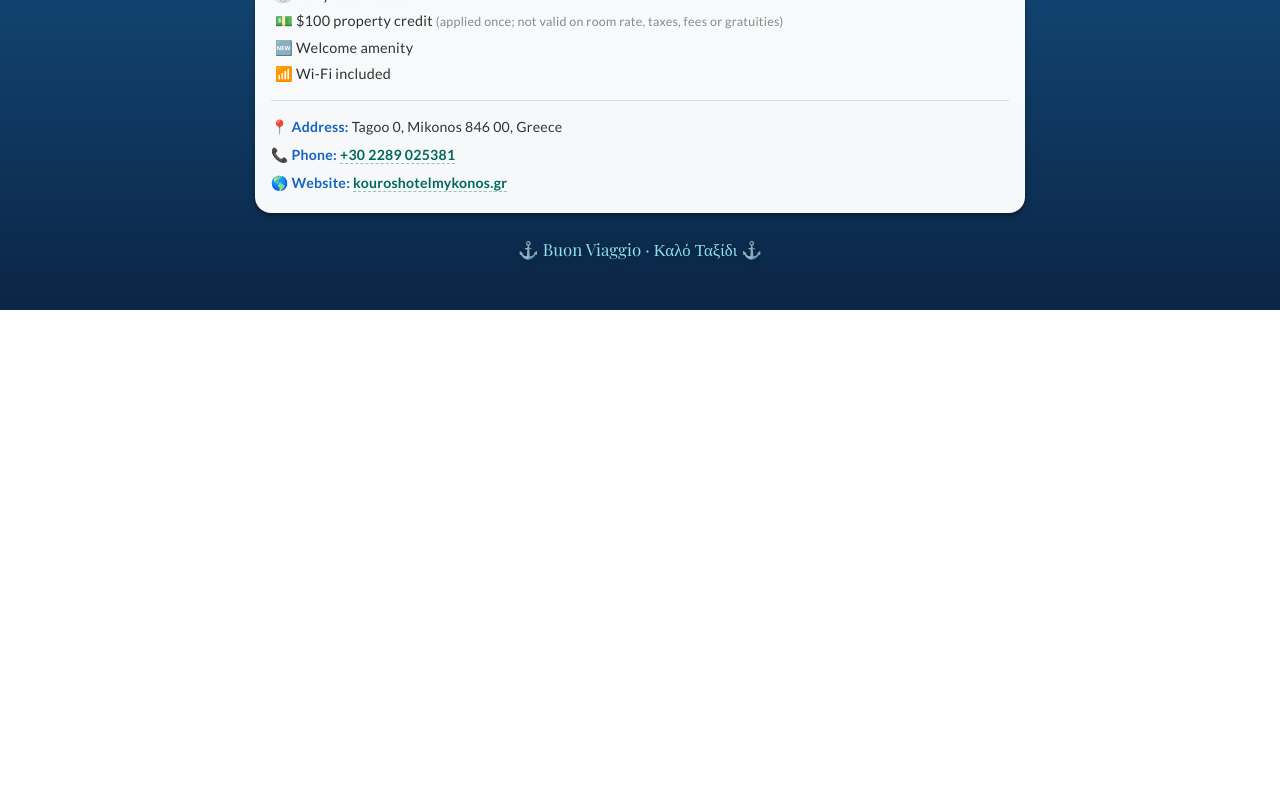
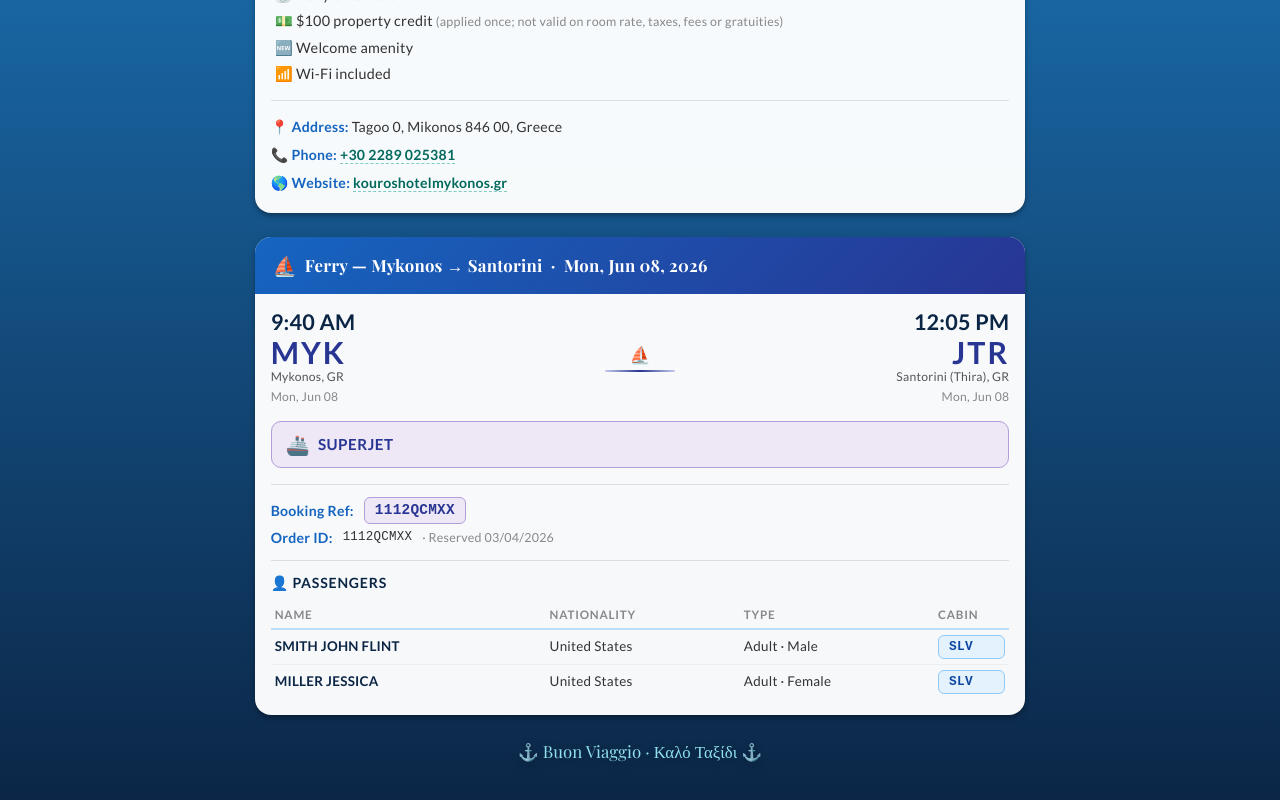
Before and after one commit to FlintShadey/Itenerary, a Vue app: page / in a window 1280 px wide. Shown: the part 2124-2924 px from the top of the page. Before the commit the page ends 2434 px from the top, so only its background shows below. Built offline with nearby package versions, Linux system fonts and the light colour scheme.

Commit message:
Add Jun 08 — Ferry Mykonos→Santorini (SUPERJET)

```diff
--- a/src/App.vue
+++ b/src/App.vue
@@ -289,6 +289,80 @@
                   <div><span class="detail-label">&#128205; Address:</span> Tagoo 0, Mikonos 846 00, Greece</div>
                   <div><span class="detail-label">&#128222; Phone:</span> <a href="tel:+302289025381" class="med-link">+30 2289 025381</a></div>
                   <div><span class="detail-label">&#127758; Website:</span> <a href="https://www.kouroshotelmykonos.gr" target="_blank" rel="noopener" class="med-link">kouroshotelmykonos.gr</a></div>
+                </div>
+
+              </v-card-text>
+            </v-card>
+
+            <!-- Jun 08 — Ferry: Mykonos → Santorini -->
+            <v-card hover elevation="4" class="mb-6 itinerary-card">
+              <v-card-title class="card-header card-header-ferry">
+                <span class="card-header-icon">&#9973;</span>
+                Ferry &mdash; Mykonos &rarr; Santorini &nbsp;&middot;&nbsp; Mon, Jun 08, 2026
+              </v-card-title>
+              <v-card-text class="pa-4">
+
+                <!-- Route -->
+                <div class="flight-route mb-4">
+                  <div class="route-endpoint">
+                    <div class="route-time">9:40 AM</div>
+                    <div class="route-iata ferry-iata">MYK</div>
+                    <div class="route-city">Mykonos, GR</div>
+                    <div class="route-date">Mon, Jun 08</div>
+                  </div>
+                  <div class="route-middle">
+                    <span class="route-arrow-plane">&#9973;</span>
+                    <div class="route-arrow-line ferry-line"></div>
+                  </div>
+                  <div class="route-endpoint text-right">
+                    <div class="route-time">12:05 PM</div>
+                    <div class="route-iata ferry-iata">JTR</div>
+                    <div class="route-city">Santorini (Thira), GR</div>
+                    <div class="route-date">Mon, Jun 08</div>
+                  </div>
+                </div>
+
+                <div class="ferry-vessel mb-4">
+                  <span class="vessel-icon">&#128674;</span>
+                  <span class="vessel-name">SUPERJET</span>
+                </div>
+
+                <v-divider class="my-3"></v-divider>
+
+                <!-- Booking details -->
+                <div class="confirm-row mb-1">
+                  <span class="detail-label">Booking Ref:</span>
+                  <span class="confirm-code ferry-code">1112QCMXX</span>
+                </div>
+                <div class="confirm-row mb-3">
+                  <span class="detail-label">Order ID:</span>
+                  <span class="trip-id" style="font-family:'Courier New',monospace;color:#333;">1112QCMXX</span>
+                  <span class="trip-id">&middot; Reserved 03/04/2026</span>
+                </div>
+
+                <v-divider class="my-3"></v-divider>
+
+                <!-- Passengers -->
+                <div class="benefits-heading mb-2">&#128100; Passengers</div>
+                <div class="passenger-table">
+                  <div class="passenger-row passenger-header">
+                    <span>Name</span>
+                    <span>Nationality</span>
+                    <span>Type</span>
+                    <span>Cabin</span>
+                  </div>
+                  <div class="passenger-row">
+                    <span class="pax-name">SMITH JOHN FLINT</span>
+                    <span>United States</span>
+                    <span>Adult &middot; Male</span>
+                    <span class="seat-badge">SLV</span>
+                  </div>
+                  <div class="passenger-row">
+                    <span class="pax-name">MILLER JESSICA</span>
+                    <span>United States</span>
+                    <span>Adult &middot; Female</span>
+                    <span class="seat-badge">SLV</span>
+                  </div>
                 </div>
 
               </v-card-text>
```
Also changed, not shown: 3 other files (tests, documents, lock files or other folders).
